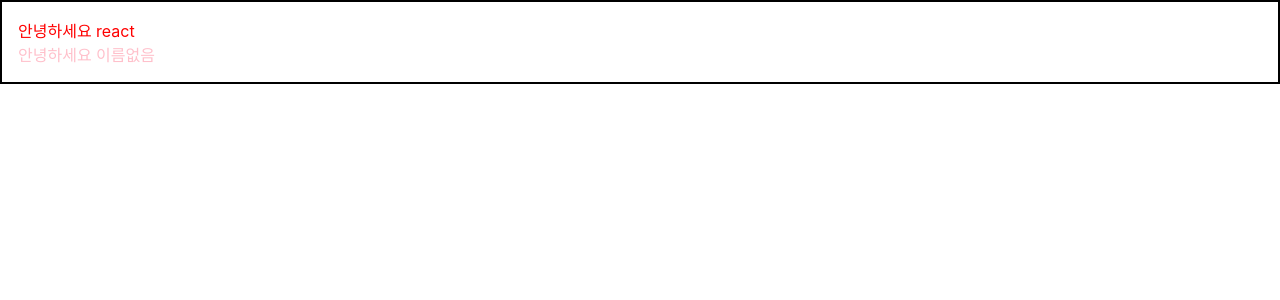
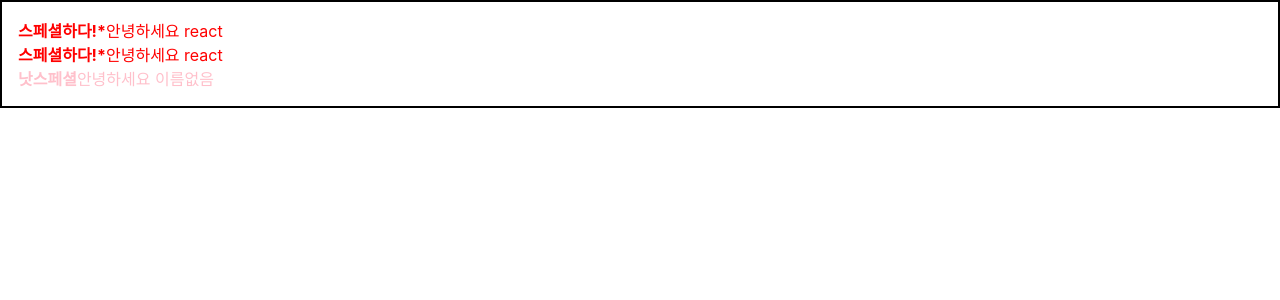
Before and after one commit to jyryuitpro/tutorial-react, a React (Create React App) app: page / in a window 1280 px wide. Shown: the top 300 px of the page. Built offline with nearby package versions, Linux system fonts and the light colour scheme.

Commit message:
06. 조건부 렌더링

```diff
--- a/src/App.js
+++ b/src/App.js
@@ -5,7 +5,8 @@
 function App() {
     return (
         <Wrapper>
-            <Hello name="react" color="red"/>
+            <Hello name="react" color="red" isSpecial={true}/>
+            <Hello name="react" color="red" isSpecial/>
             <Hello color="pink"/>
         </Wrapper>
     );
--- a/src/Hello.js
+++ b/src/Hello.js
@@ -1,10 +1,16 @@
 import React from 'react';
 
-function Hello({color, name}) {
+function Hello({color, name, isSpecial}) {
 
-    return <div style={{
-        color
-    }}>안녕하세요 {name}</div>;
+    return (
+        <div style={{
+            color
+        }}>
+            <b>{isSpecial ? '스페셜하다!' : '낫스페셜'}</b>
+            {isSpecial && <b>*</b>}
+            안녕하세요 {name}
+        </div>
+    );
 }
 
 Hello.defaultProps = {
```
